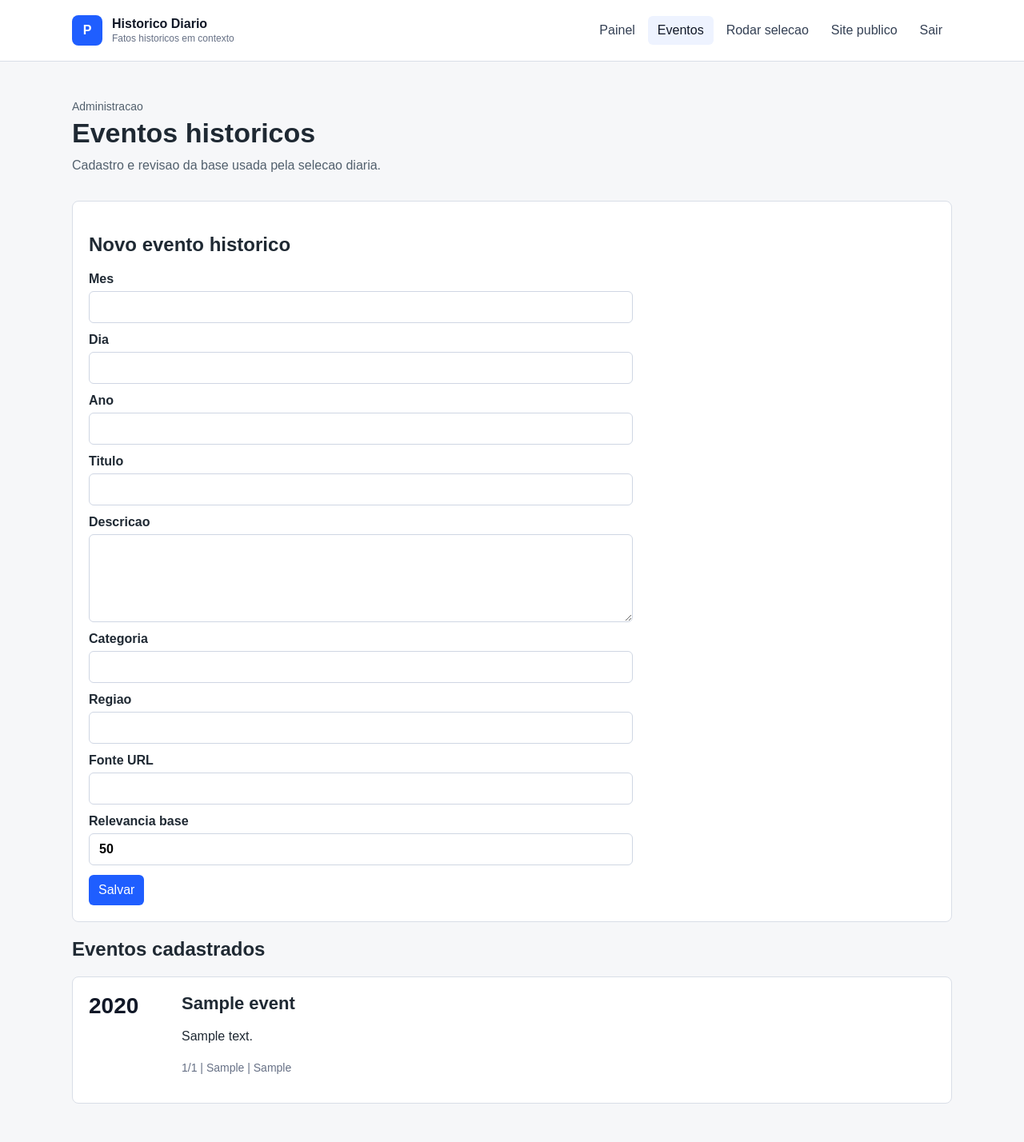
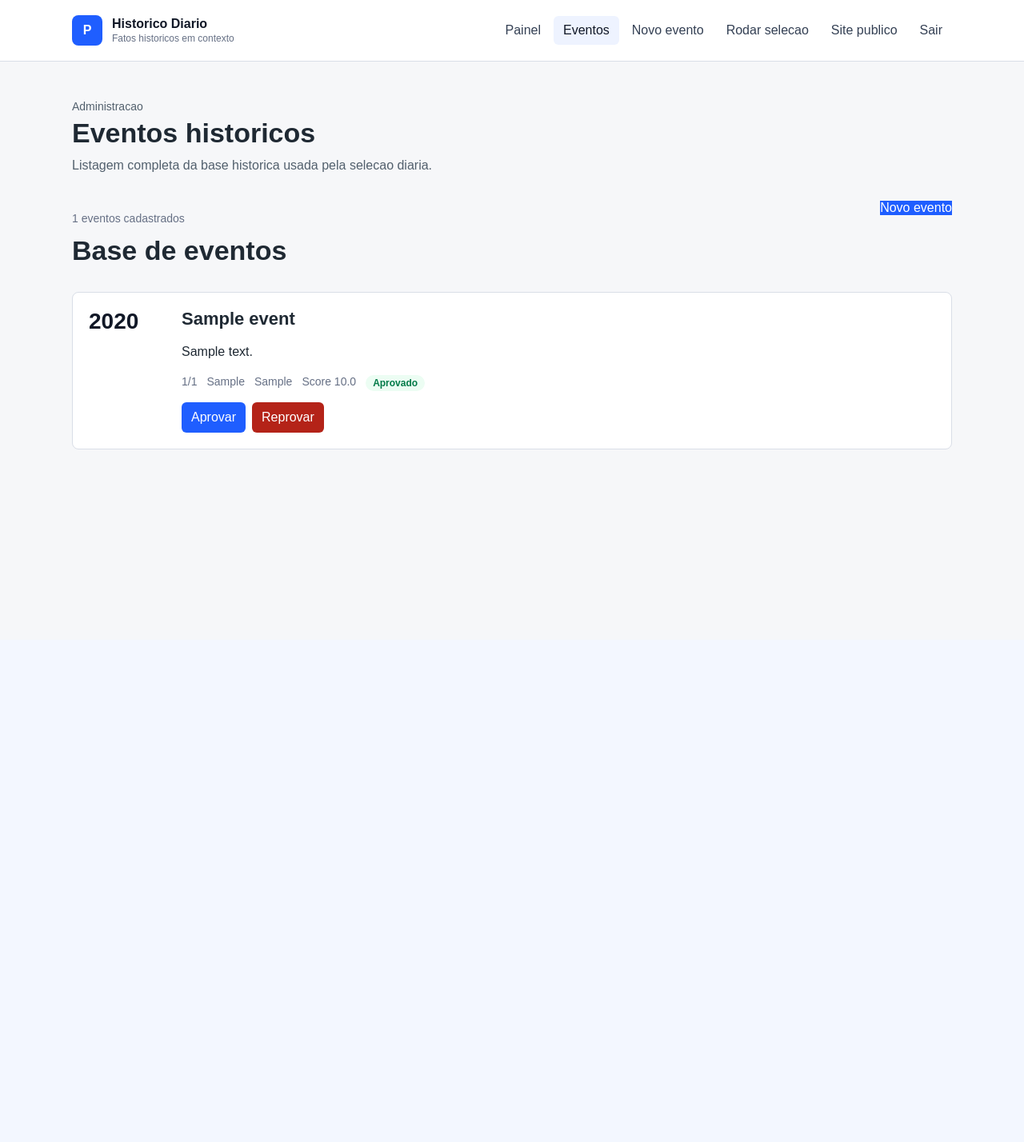
Before and after one commit to gpansanato/possibilismos, a PHP site: page /admin/events.php in a window 1280 px wide. Shown: the whole page at 80% size. After the commit the page ends 562 px from the top, so only its background shows below. Run offline with PHP 8.4, Linux system fonts and the light colour scheme; the visitor is signed in with stand-in values (Sample User, id 1); tables that the repository leaves empty hold one stand-in row (values such as "Sample post").

Commit message:
Split event management screens

```diff
--- a/admin/dashboard.php
+++ b/admin/dashboard.php
@@ -14,6 +14,10 @@
         <a class="option-card" href="/admin/events.php">
             <span>Base historica</span>
             <strong>Cadastrar ou revisar eventos</strong>
+        </a>
+        <a class="option-card" href="/admin/event-new.php">
+            <span>Cadastro manual</span>
+            <strong>Adicionar novo evento</strong>
         </a>
         <a class="option-card" href="/">
             <span>Site publico</span>
--- a/admin/events.php
+++ b/admin/events.php
@@ -2,47 +2,17 @@
 require_once __DIR__ . '/../app/bootstrap.php';
 require_admin();
 
-if ($_SERVER['REQUEST_METHOD'] === 'POST') {
-    $stmt = db()->prepare(
-        'INSERT INTO events
-         (event_month, event_day, year, title, description, category, region, source_url, base_score, active, created_at)
-         VALUES (?, ?, ?, ?, ?, ?, ?, ?, ?, 1, NOW())'
-    );
-    $stmt->execute([
-        (int) $_POST['event_month'],
-        (int) $_POST['event_day'],
-        (int) $_POST['year'],
-        $_POST['title'],
-        $_POST['description'],
-        $_POST['category'],
-        $_POST['region'],
-        $_POST['source_url'] ?: null,
-        (float) $_POST['base_score'],
-    ]);
-
-    redirect('/admin/events.php');
-}
-
-$events = db()->query('SELECT * FROM events ORDER BY event_month, event_day, year')->fetchAll();
-render_page_start('Eventos historicos', 'events', 'admin', 'Cadastro e revisao da base usada pela selecao diaria.');
+$events = db()->query('SELECT * FROM events ORDER BY event_month, event_day, active DESC, year')->fetchAll();
+render_page_start('Eventos historicos', 'events', 'admin', 'Listagem completa da base historica usada pela selecao diaria.');
 ?>
-    <section class="panel">
-        <h1>Novo evento historico</h1>
-        <form class="form" method="post">
-            <label>Mes <input type="number" name="event_month" min="1" max="12" required></label>
-            <label>Dia <input type="number" name="event_day" min="1" max="31" required></label>
-            <label>Ano <input type="number" name="year" required></label>
-            <label>Titulo <input name="title" required></label>
-            <label>Descricao <textarea name="description" required></textarea></label>
-            <label>Categoria <input name="category" required></label>
-            <label>Regiao <input name="region" required></label>
-            <label>Fonte URL <input type="url" name="source_url"></label>
-            <label>Relevancia base <input type="number" name="base_score" min="0" max="100" step="0.1" value="50" required></label>
-            <button type="submit">Salvar</button>
-        </form>
+    <section class="section-heading">
+        <div>
+            <p class="eyebrow"><?= count($events) ?> eventos cadastrados</p>
+            <h2>Base de eventos</h2>
+        </div>
+        <a class="button" href="/admin/event-new.php">Novo evento</a>
     </section>
 
-    <h2>Eventos cadastrados</h2>
     <section class="list">
         <?php foreach ($events as $event): ?>
             <article class="event">
@@ -50,7 +20,20 @@
                 <div>
                     <h2><?= h($event['title']) ?></h2>
                     <p><?= h($event['description']) ?></p>
-                    <p class="meta"><?= h($event['event_day']) ?>/<?= h($event['event_month']) ?> | <?= h($event['category']) ?> | <?= h($event['region']) ?></p>
+                    <div class="meta">
+                        <span><?= h($event['event_day']) ?>/<?= h($event['event_month']) ?></span>
+                        <span><?= h($event['category']) ?></span>
+                        <span><?= h($event['region']) ?></span>
+                        <span>Score <?= h(number_format((float) $event['base_score'], 1)) ?></span>
+                        <span class="status-badge <?= (int) $event['active'] === 1 ? 'is-approved' : 'is-rejected' ?>">
+                            <?= (int) $event['active'] === 1 ? 'Aprovado' : 'Reprovado' ?>
+                        </span>
+                    </div>
+                    <form class="actions" method="post" action="/admin/update-event-status.php">
+                        <input type="hidden" name="id" value="<?= h((string) $event['id']) ?>">
+                        <button name="active" value="1" type="submit">Aprovar</button>
+                        <button class="danger" name="active" value="0" type="submit">Reprovar</button>
+                    </form>
                 </div>
             </article>
         <?php endforeach; ?>
--- a/app/layout.php
+++ b/app/layout.php
@@ -6,6 +6,7 @@
         return [
             ['key' => 'dashboard', 'label' => 'Painel', 'href' => '/admin/dashboard.php'],
             ['key' => 'events', 'label' => 'Eventos', 'href' => '/admin/events.php'],
+            ['key' => 'event-new', 'label' => 'Novo evento', 'href' => '/admin/event-new.php'],
             ['key' => 'run', 'label' => 'Rodar selecao', 'href' => '/admin/run.php'],
             ['key' => 'site', 'label' => 'Site publico', 'href' => '/'],
             ['key' => 'logout', 'label' => 'Sair', 'href' => '/admin/logout.php'],
--- a/public/style.css
+++ b/public/style.css
@@ -197,6 +197,32 @@
     margin: 12px 0;
 }
 
+.actions {
+    display: flex;
+    flex-wrap: wrap;
+    gap: 8px;
+    margin-top: 14px;
+}
+
+.status-badge {
+    display: inline-flex;
+    align-items: center;
+    border-radius: 999px;
+    padding: 3px 9px;
+    font-size: 12px;
+    font-weight: 700;
+}
+
+.status-badge.is-approved {
+    color: #027a48;
+    background: #ecfdf3;
+}
+
+.status-badge.is-rejected {
+    color: #b42318;
+    background: #fef3f2;
+}
+
 .form {
     display: grid;
     gap: 12px;
```
Also changed, not shown: admin/event-new.php (added, +43 -0 lines), admin/update-event-status.php (added, +13 -0 lines).
